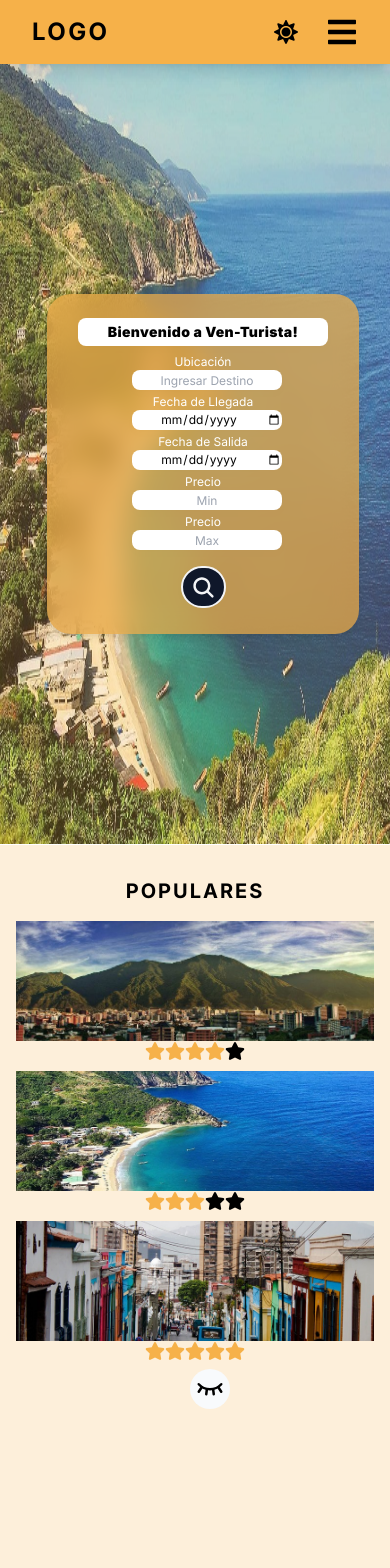
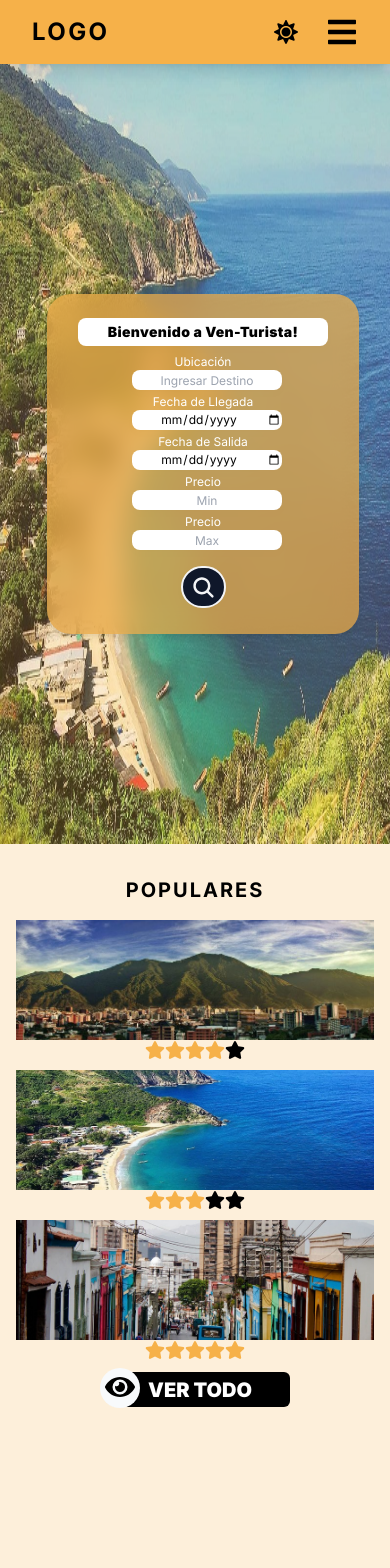
Before and after one commit to ACYDWARE/ven-turista-web, a Next.js app: page / in a window 390 px wide. Shown: the top 1568 px of the page. Built offline with nearby package versions, Linux system fonts and the light colour scheme.

Commit message:
Ajustes en Widh de Populares y en el boton "Ver Todo"

```diff
--- a/app/components/buttons/Buttons.tsx
+++ b/app/components/buttons/Buttons.tsx
@@ -61,12 +61,12 @@ export const SearchButton = () => {
 export const SeeAllButton = () => {
   return (
     <>
-      <button className='flex rounded-md hover:scale-110 transition-all duration-[0.3s] dark:bg-quinary dark:border-white group'>
+      <button className='flex rounded-md hover:scale-110 transition-all duration-[0.3s] dark:border-white group'>
         <div className=' inline-block bg-slate-50 rounded-full w-10 h-10 mr-[-30px] mt-[-2px] z-20'>
-          <TbEyeClosed className='inline-block text-3xl mt-1 group-hover:hidden'/>
-          <FaEye className='text-3xl mt-1 hidden group-hover:inline-block ' />
+          <TbEyeClosed className='hidden sm:inline-block text-3xl mt-1 group-hover:hidden dark:text-black'/>
+          <FaEye className='text-3xl mt-1 inline-block sm:hidden group-hover:inline-block dark:text-black' />
         </div>
-        <h1 className='hidden p-1 rounded-md text-white mt-[2px] font-inter font-black text-xl group-hover:inline-block group-hover:[ bg-black w-[180px] h-[35px] ]'>VER TODO</h1>
+        <h1 className='inline-block sm:hidden p-1 rounded-md text-white mt-[2px] font-inter font-black text-xl group-hover:inline-block group-hover:[ bg-black w-[180px] h-[35px] dark:bg-quinary ]'>VER TODO</h1>
       </button>
     </>
   );
--- a/app/components/popular/Populares.tsx
+++ b/app/components/popular/Populares.tsx
@@ -75,7 +75,7 @@ const Populares = () => {
   }, []);
 
   return (
-    <div className='font-inter w-screen h-[800px] sm:h-full sm:py-7 bg-primary/20 dark:bg-quinary/85 dark:text-gray-100 overflow-hidden flex flex-col items-center mt-[-5px]'>
+    <div className='font-inter w-screen h-[800px] sm:h-full sm:py-7 bg-primary/20 dark:bg-quinary/85 dark:text-gray-100 overflow-hidden flex flex-col items-center mt-[-6px]'>
       <h1 className='mt-8 font-bold tracking-widest text-xl lg:text-5xl mx-[1rem] mb-[1rem] text-justify'>POPULARES</h1>
       <div className='container flex flex-wrap justify-center items-center'>
         {Ranking(sitios, showAll)}
```
